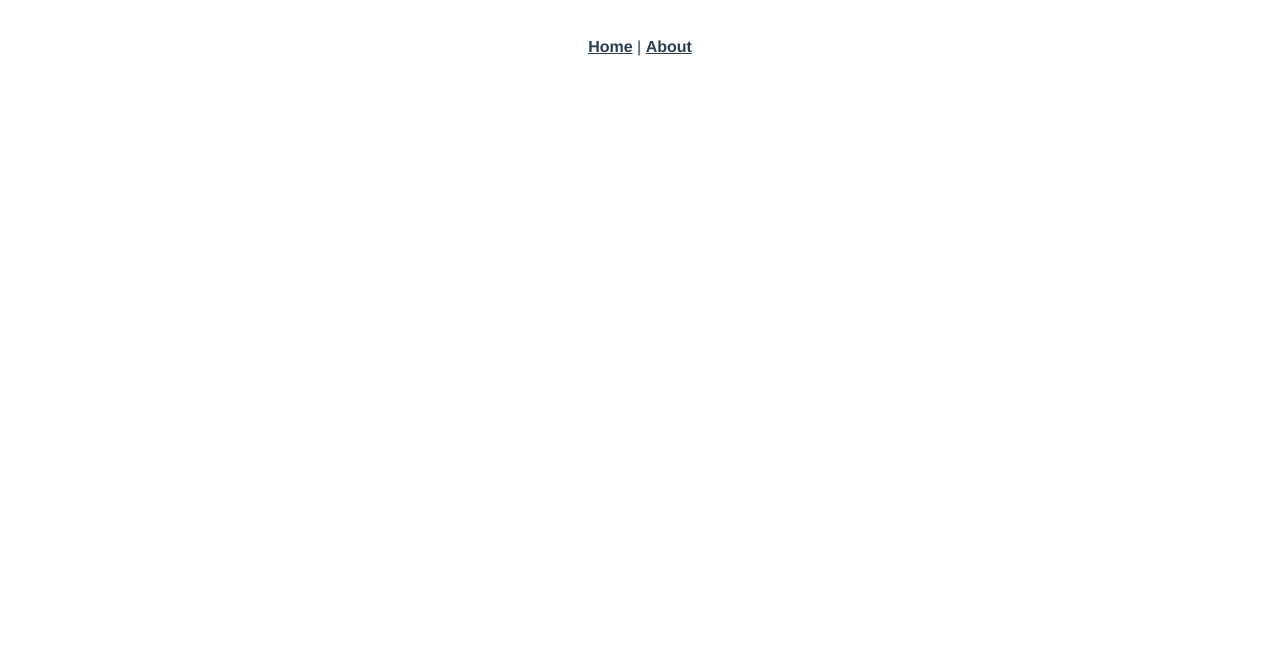
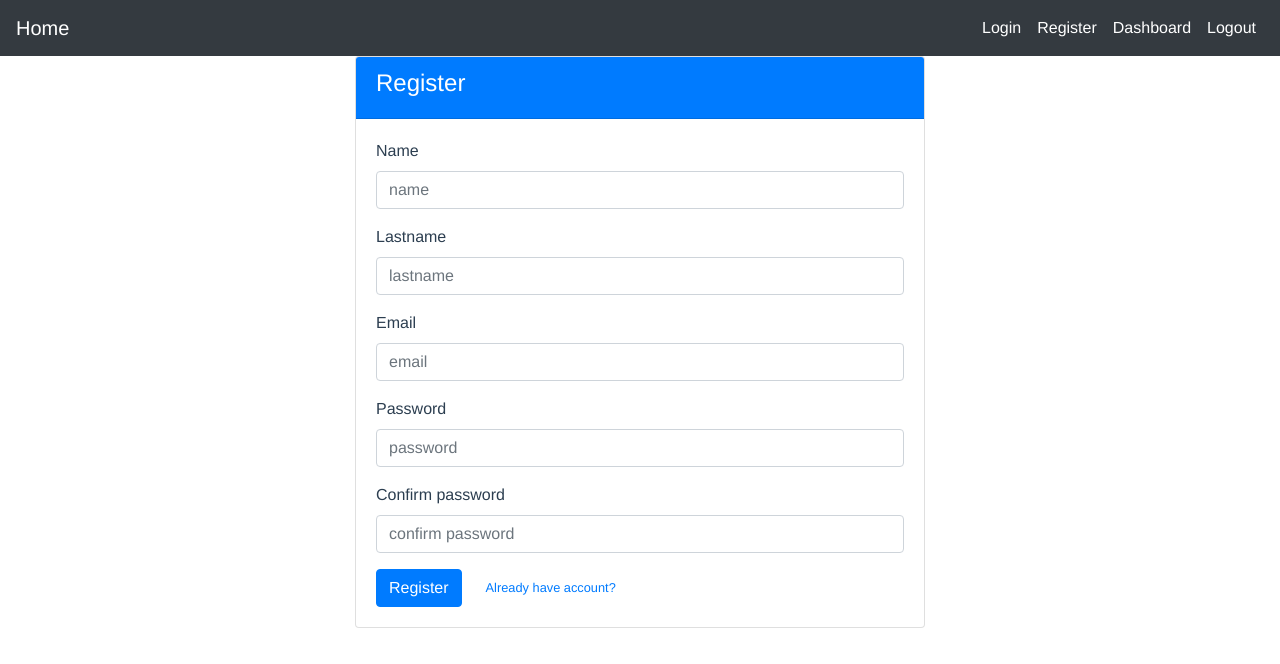
Before and after one commit to ViktorDojcinovski/bettor-app, a Vue app: page /register in a window 1280 px wide. Shown: the top 664 px of the page. Built offline with nearby package versions, Linux system fonts and the light colour scheme.

Commit message:
Finish Login and Register page layout

```diff
--- a/package.json
+++ b/package.json
@@ -9,7 +9,10 @@
     "test:unit": "vue-cli-service test:unit"
   },
   "dependencies": {
+    "bootstrap": "^4.3.1",
     "core-js": "^2.6.5",
+    "jquery": "^3.4.1",
+    "popper.js": "^1.15.0",
     "vue": "^2.6.10",
     "vue-router": "^3.0.3",
     "vuex": "^3.0.1"
--- a/src/App.vue
+++ b/src/App.vue
@@ -1,19 +1,29 @@
 <template>
   <div id="app">
-    <div id="nav">
-      <router-link to="/">Home</router-link> |
-      <router-link to="/about">About</router-link>
+    <Navbar msg="Welcome to Your Vue.js + TypeScript App" />
+    <div class="container">
+      <router-view />
     </div>
-    <router-view />
   </div>
 </template>
+<script>
+import Vue from "vue";
+import Navbar from "@/components/Navbar.vue";
+
+export default Vue.extend({
+  name: "app",
+  components: {
+    Navbar
+  }
+});
+</script>
+
 
 <style lang="scss">
 #app {
   font-family: "Avenir", Helvetica, Arial, sans-serif;
   -webkit-font-smoothing: antialiased;
   -moz-osx-font-smoothing: grayscale;
-  text-align: center;
   color: #2c3e50;
 }
 #nav {
--- a/src/components/HelloWorld.vue
+++ b/src/components/HelloWorld.vue
@@ -1,12 +1,20 @@
 <template>
   <div class="hello">
     <h1>{{ msg }}</h1>
+    <div class="alert alert-success alert-dismissible fade show" role="alert">
+      With Bootstrap!
+      <button type="button" class="close" data-dismiss="alert" aria-label="Close">
+        <span aria-hidden="true">&times;</span>
+      </button>
+    </div>
     <p>
-      For a guide and recipes on how to configure / customize this project,<br />
-      check out the
-      <a href="https://cli.vuejs.org" target="_blank" rel="noopener"
-        >vue-cli documentation</a
-      >.
+      For a guide and recipes on how to configure / customize this project,
+      <br />check out the
+      <a
+        href="https://cli.vuejs.org"
+        target="_blank"
+        rel="noopener"
+      >vue-cli documentation</a>.
     </p>
     <h3>Installed CLI Plugins</h3>
     <ul>
@@ -15,32 +23,28 @@
           href="https://github.com/vuejs/vue-cli/tree/dev/packages/%40vue/cli-plugin-babel"
           target="_blank"
           rel="noopener"
-          >babel</a
-        >
+        >babel</a>
       </li>
       <li>
         <a
           href="https://github.com/vuejs/vue-cli/tree/dev/packages/%40vue/cli-plugin-typescript"
           target="_blank"
           rel="noopener"
-          >typescript</a
-        >
+        >typescript</a>
       </li>
       <li>
         <a
           href="https://github.com/vuejs/vue-cli/tree/dev/packages/%40vue/cli-plugin-eslint"
           target="_blank"
           rel="noopener"
-          >eslint</a
-        >
+        >eslint</a>
       </li>
       <li>
         <a
           href="https://github.com/vuejs/vue-cli/tree/dev/packages/%40vue/cli-plugin-unit-jest"
           target="_blank"
           rel="noopener"
-          >unit-jest</a
-        >
+        >unit-jest</a>
       </li>
     </ul>
     <h3>Essential Links</h3>
@@ -49,19 +53,13 @@
         <a href="https://vuejs.org" target="_blank" rel="noopener">Core Docs</a>
       </li>
       <li>
-        <a href="https://forum.vuejs.org" target="_blank" rel="noopener"
-          >Forum</a
-        >
+        <a href="https://forum.vuejs.org" target="_blank" rel="noopener">Forum</a>
       </li>
       <li>
-        <a href="https://chat.vuejs.org" target="_blank" rel="noopener"
-          >Community Chat</a
-        >
+        <a href="https://chat.vuejs.org" target="_blank" rel="noopener">Community Chat</a>
       </li>
       <li>
-        <a href="https://twitter.com/vuejs" target="_blank" rel="noopener"
-          >Twitter</a
-        >
+        <a href="https://twitter.com/vuejs" target="_blank" rel="noopener">Twitter</a>
       </li>
       <li>
         <a href="https://news.vuejs.org" target="_blank" rel="noopener">News</a>
@@ -70,9 +68,7 @@
     <h3>Ecosystem</h3>
     <ul>
       <li>
-        <a href="https://router.vuejs.org" target="_blank" rel="noopener"
-          >vue-router</a
-        >
+        <a href="https://router.vuejs.org" target="_blank" rel="noopener">vue-router</a>
       </li>
       <li>
         <a href="https://vuex.vuejs.org" target="_blank" rel="noopener">vuex</a>
@@ -82,21 +78,13 @@
           href="https://github.com/vuejs/vue-devtools#vue-devtools"
           target="_blank"
           rel="noopener"
-          >vue-devtools</a
-        >
+        >vue-devtools</a>
       </li>
       <li>
-        <a href="https://vue-loader.vuejs.org" target="_blank" rel="noopener"
-          >vue-loader</a
-        >
+        <a href="https://vue-loader.vuejs.org" target="_blank" rel="noopener">vue-loader</a>
       </li>
       <li>
-        <a
-          href="https://github.com/vuejs/awesome-vue"
-          target="_blank"
-          rel="noopener"
-          >awesome-vue</a
-        >
+        <a href="https://github.com/vuejs/awesome-vue" target="_blank" rel="noopener">awesome-vue</a>
       </li>
     </ul>
   </div>
--- /dev/null
+++ b/src/components/Navbar.vue
@@ -0,0 +1,57 @@
+<template>
+  <nav class="navbar navbar-expand-lg navbar-dark bg-dark">
+    <router-link class="navbar-brand" to="/">Home</router-link>
+    <button
+      class="navbar-toggler"
+      type="button"
+      data-toggle="collapse"
+      data-target="#navbarSupportedContent"
+      aria-controls="navbarSupportedContent"
+      aria-expanded="false"
+      aria-label="Toggle navigation"
+    >
+      <span class="navbar-toggler-icon"></span>
+    </button>
+
+    <div class="collapse navbar-collapse" id="navbarSupportedContent">
+      <ul class="navbar-nav ml-auto">
+        <li class="nav-item active">
+          <router-link class="nav-link" to="/login">
+            Login
+            <span class="sr-only">(current)</span>
+          </router-link>
+        </li>
+        <li class="nav-item active">
+          <router-link class="nav-link" to="/register">
+            Register
+            <span class="sr-only">(current)</span>
+          </router-link>
+        </li>
+        <li class="nav-item active">
+          <router-link class="nav-link" to="/dashboard">
+            Dashboard
+            <span class="sr-only">(current)</span>
+          </router-link>
+        </li>
+        <li class="nav-item active">
+          <router-link class="nav-link" to="/dashboard">
+            Logout
+            <span class="sr-only">(current)</span>
+          </router-link>
+        </li>
+      </ul>
+    </div>
+  </nav>
+</template>
+
+<script>
+export default {
+  name: "Navbar",
+  props: {
+    msg: String
+  }
+};
+</script>
+
+<style>
+</style>
--- a/src/router.ts
+++ b/src/router.ts
@@ -1,26 +1,44 @@
-import Vue from "vue";
-import Router from "vue-router";
-import Home from "./views/Home.vue";
+import Vue from 'vue';
+import Router from 'vue-router';
+import Home from './views/Home.vue';
 
 Vue.use(Router);
 
 export default new Router({
-  mode: "history",
+  mode: 'history',
   base: process.env.BASE_URL,
   routes: [
     {
-      path: "/",
-      name: "home",
+      path: '/',
+      name: 'home',
       component: Home
     },
     {
-      path: "/about",
-      name: "about",
+      path: '/login',
+      name: 'login',
       // route level code-splitting
       // this generates a separate chunk (about.[hash].js) for this route
       // which is lazy-loaded when the route is visited.
       component: () =>
-        import(/* webpackChunkName: "about" */ "./views/About.vue")
+        import(/* webpackChunkName: "about" */ './views/Login.vue')
+    },
+    {
+      path: '/register',
+      name: 'register',
+      // route level code-splitting
+      // this generates a separate chunk (about.[hash].js) for this route
+      // which is lazy-loaded when the route is visited.
+      component: () =>
+        import(/* webpackChunkName: "about" */ './views/Register.vue')
+    },
+    {
+      path: '/dashboard',
+      name: 'dashboard',
+      // route level code-splitting
+      // this generates a separate chunk (about.[hash].js) for this route
+      // which is lazy-loaded when the route is visited.
+      component: () =>
+        import(/* webpackChunkName: "about" */ './views/Dashboard.vue')
     }
   ]
 });
--- /dev/null
+++ b/src/views/Dashboard.vue
@@ -0,0 +1,10 @@
+<template>
+  <h2>Dashboard</h2>
+</template>
+
+<script>
+export default {};
+</script>
+
+<style>
+</style>
--- a/src/views/Home.vue
+++ b/src/views/Home.vue
@@ -1,18 +1,12 @@
 <template>
   <div class="home">
-    <img alt="Vue logo" src="../assets/logo.png" />
-    <HelloWorld msg="Welcome to Your Vue.js + TypeScript App" />
+    <Navbar msg="Welcome to Your Vue.js + TypeScript App" />
   </div>
 </template>
 
 <script lang="ts">
 import Vue from "vue";
-import HelloWorld from "@/components/HelloWorld.vue"; // @ is an alias to /src
 
 export default Vue.extend({
-  name: "home",
-  components: {
-    HelloWorld
-  }
 });
 </script>
--- /dev/null
+++ b/src/views/Login.vue
@@ -0,0 +1,59 @@
+<template>
+  <div>
+    <div class="row">
+      <div class="card mx-auto">
+        <div class="card-header text-white bg-primary">
+          <h4>Login</h4>
+        </div>
+        <div class="card-body">
+          <form>
+            <div class="form-group">
+              <label for="name">Name</label>
+              <input
+                id="firstname"
+                type="text"
+                placeholder="name"
+                name="firstname"
+                v-model="firstname"
+                class="form-control"
+              />
+            </div>
+            <div class="form-group">
+              <label for="name">Password</label>
+              <input
+                id="password"
+                type="password"
+                placeholder="password"
+                name="password"
+                v-model="password"
+                class="form-control"
+              />
+            </div>
+            <button class="btn btn-primary">Login</button>
+            <small class="p-4">
+              <router-link to="/register">Register?</router-link>
+            </small>
+          </form>
+        </div>
+      </div>
+    </div>
+  </div>
+</template>
+
+<script>
+export default {
+  data() {
+    return {
+      firstname: "",
+      password: ""
+    };
+  },
+  methods: {}
+};
+</script>
+
+<style scoped>
+.card {
+  width: 60%;
+}
+</style>
--- /dev/null
+++ b/src/views/Register.vue
@@ -0,0 +1,94 @@
+<template>
+  <div>
+    <div class="row">
+      <div class="card mx-auto">
+        <div class="card-header text-white bg-primary">
+          <h4>Register</h4>
+        </div>
+        <div class="card-body">
+          <form>
+            <div class="form-group">
+              <label for="name">Name</label>
+              <input
+                id="firstname"
+                type="text"
+                placeholder="name"
+                name="firstname"
+                v-model="firstname"
+                class="form-control"
+              />
+            </div>
+            <div class="form-group">
+              <label for="name">Lastname</label>
+              <input
+                id="lastname"
+                type="text"
+                placeholder="lastname"
+                name="lastname"
+                v-model="lastname"
+                class="form-control"
+              />
+            </div>
+            <div class="form-group">
+              <label for="name">Email</label>
+              <input
+                id="email"
+                type="email"
+                placeholder="email"
+                name="email"
+                v-model="email"
+                class="form-control"
+              />
+            </div>
+            <div class="form-group">
+              <label for="name">Password</label>
+              <input
+                id="password"
+                type="password"
+                placeholder="password"
+                name="password"
+                v-model="password"
+                class="form-control"
+              />
+            </div>
+            <div class="form-group">
+              <label for="name">Confirm password</label>
+              <input
+                id="confirm_password"
+                type="password"
+                placeholder="confirm password"
+                name="confirm_password"
+                v-model="confirm_password"
+                class="form-control"
+              />
+            </div>
+            <button class="btn btn-primary">Register</button>
+            <small class="p-4">
+              <router-link to="/login">Already have account?</router-link>
+            </small>
+          </form>
+        </div>
+      </div>
+    </div>
+  </div>
+</template>
+
+<script>
+export default {
+  data() {
+    return {
+      firstname: "",
+      lastname: "",
+      email: "",
+      password: "",
+      confirm_password: ""
+    };
+  }
+};
+</script>
+
+<style scoped>
+.card {
+  width: 50%;
+}
+</style>
```
Also changed, not shown: src/main.ts (+7 -5 lines), 1 other file (tests, documents, lock files or other folders).
